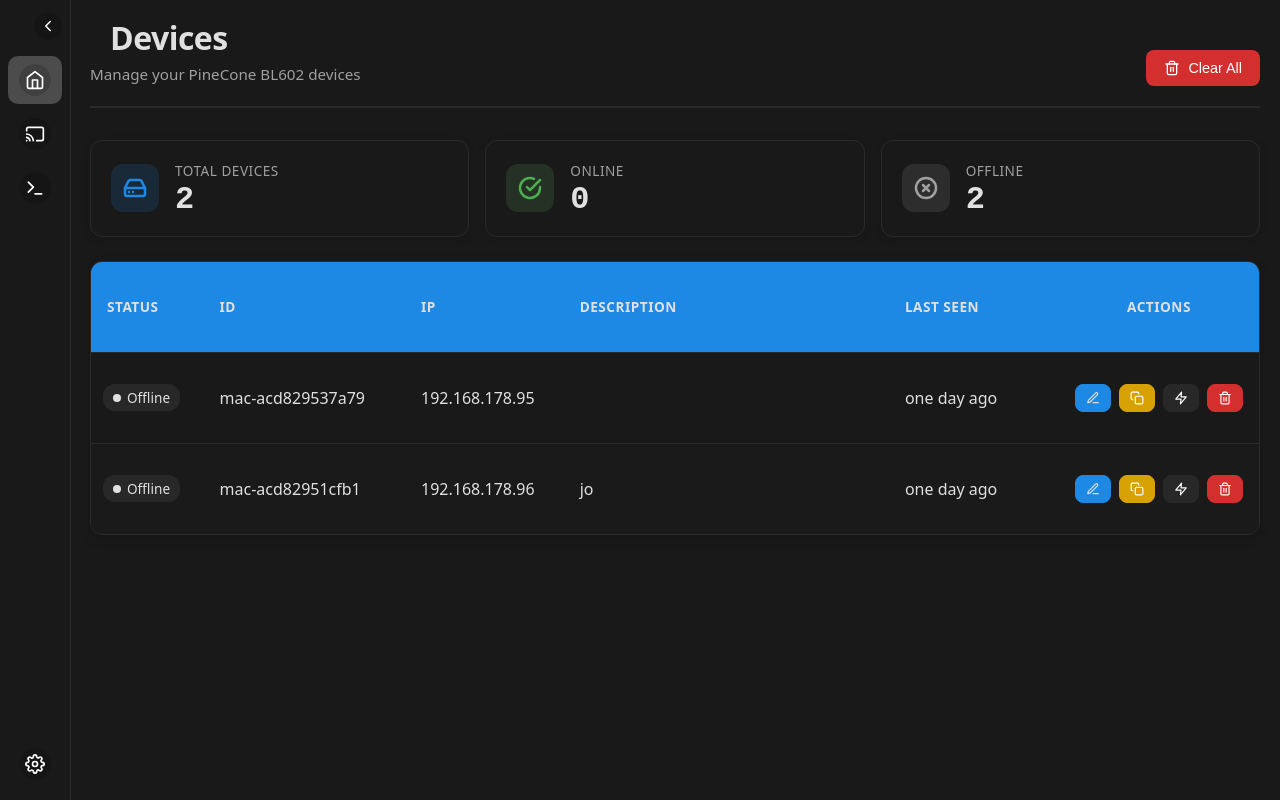
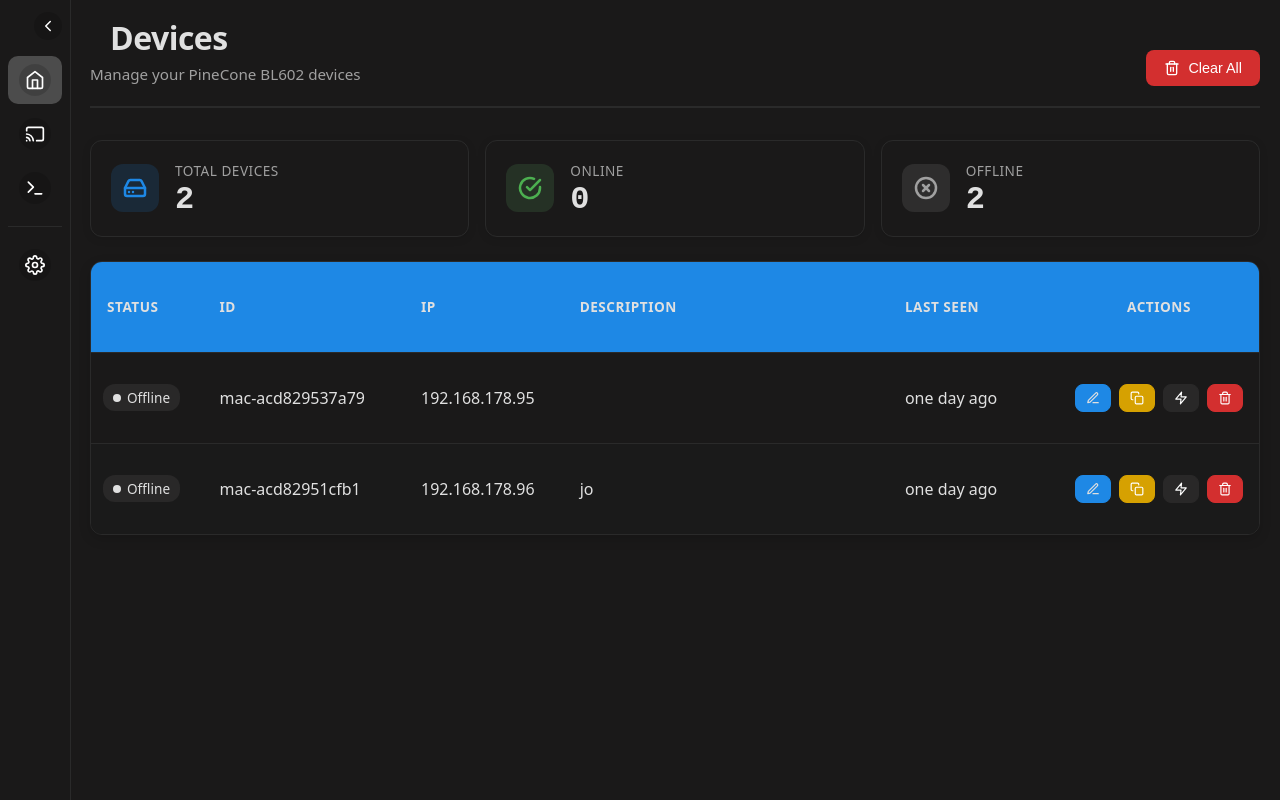
Before and after one commit to PasterLak/PineCone-Management-Dashboard, a Flask app: page / in a window 1280 px wide. Run offline with Flask 3, Linux system fonts and the light colour scheme.

Commit message:
fix sidebar

```diff
--- a/Dashboard_Pi/static/css/sidebar.css
+++ b/Dashboard_Pi/static/css/sidebar.css
@@ -54,8 +54,7 @@
   padding: 12px 8px;
   height: 100%;
   box-sizing: border-box;
-  overflow-y: auto;
-  overflow-x: hidden;
+  overflow: hidden;
 }
 
 .sidebar-toggle {
@@ -73,6 +72,7 @@
   cursor: pointer;
   position: relative;
   z-index: 10;
+  flex-shrink: 0;
 }
 
 .sidebar-toggle:hover {
@@ -104,6 +104,15 @@
   flex: 1;
   min-height: 0;
   position: relative;
+  overflow-y: auto;
+  overflow-x: hidden;
+}
+
+.sidebar-divider {
+  height: 1px;
+  background: var(--border);
+  margin: 8px 0;
+  flex-shrink: 0;
 }
 
 .sidebar-active-indicator {
@@ -134,10 +143,7 @@
   transition: background 0.25s ease, transform 0.15s ease, padding 0.3s ease, gap 0.3s ease;
   position: relative;
   z-index: 10;
-}
-
-.sidebar-item--bottom {
-  margin-top: auto;
+  flex-shrink: 0;
 }
 
 
--- a/Dashboard_Pi/static/js/sidebar/sidebar-manager.js
+++ b/Dashboard_Pi/static/js/sidebar/sidebar-manager.js
@@ -25,8 +25,8 @@ class SidebarManager {
     const activeItem = document.querySelector('.sidebar-item--active');
     if (!activeItem || !this.activeIndicator) return;
 
+    const containerRect = document.querySelector('.sidebar-items').getBoundingClientRect();
     const itemRect = activeItem.getBoundingClientRect();
-    const containerRect = document.querySelector('.sidebar-items').getBoundingClientRect();
 
     const offsetTop = itemRect.top - containerRect.top;
 
--- a/Dashboard_Pi/templates/sidebar.html
+++ b/Dashboard_Pi/templates/sidebar.html
@@ -42,12 +42,11 @@
         <span class="sidebar-label">Console</span>
       </button>
 
-      <!-- SETTINGS (at bottom) -->
-      <button
-        class="sidebar-item sidebar-item--bottom"
-        type="button"
-        data-target="settings"
-      >
+      <!-- DIVIDER -->
+      <div class="sidebar-divider"></div>
+
+      <!-- SETTINGS -->
+      <button class="sidebar-item" type="button" data-target="settings">
         <div class="sidebar-icon">
           <i data-feather="settings"></i>
         </div>
```
